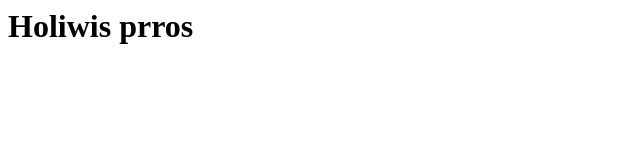
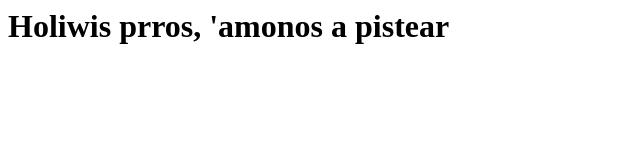
Before and after one commit to AlanGarciaRo/ch22, a plain HTML site: page web/web1/index.html in a window 1280 px wide. Shown: the whole page, without its empty margins (0-640 px from the left). Drawn offline with Linux system fonts and the light colour scheme.

Commit message:
ci: Se argega una buena idea

```diff
--- a/web/web1/index.html
+++ b/web/web1/index.html
@@ -3,7 +3,7 @@
     <title> Modify in github</title>
   </head>
   <body>
-    <h1>Holiwis prros</h1>
+    <h1>Holiwis prros, 'amonos a pistear</h1>
   </body>
 
 </html>
```
